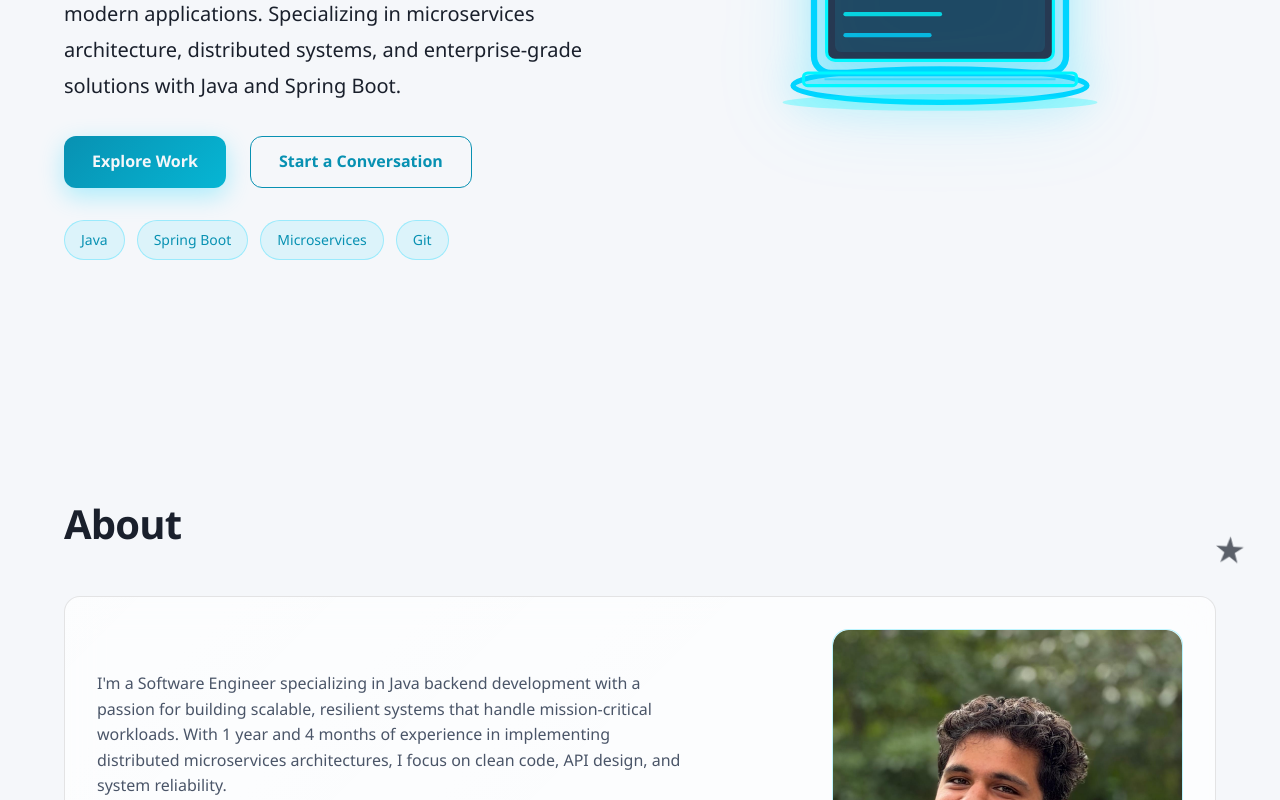
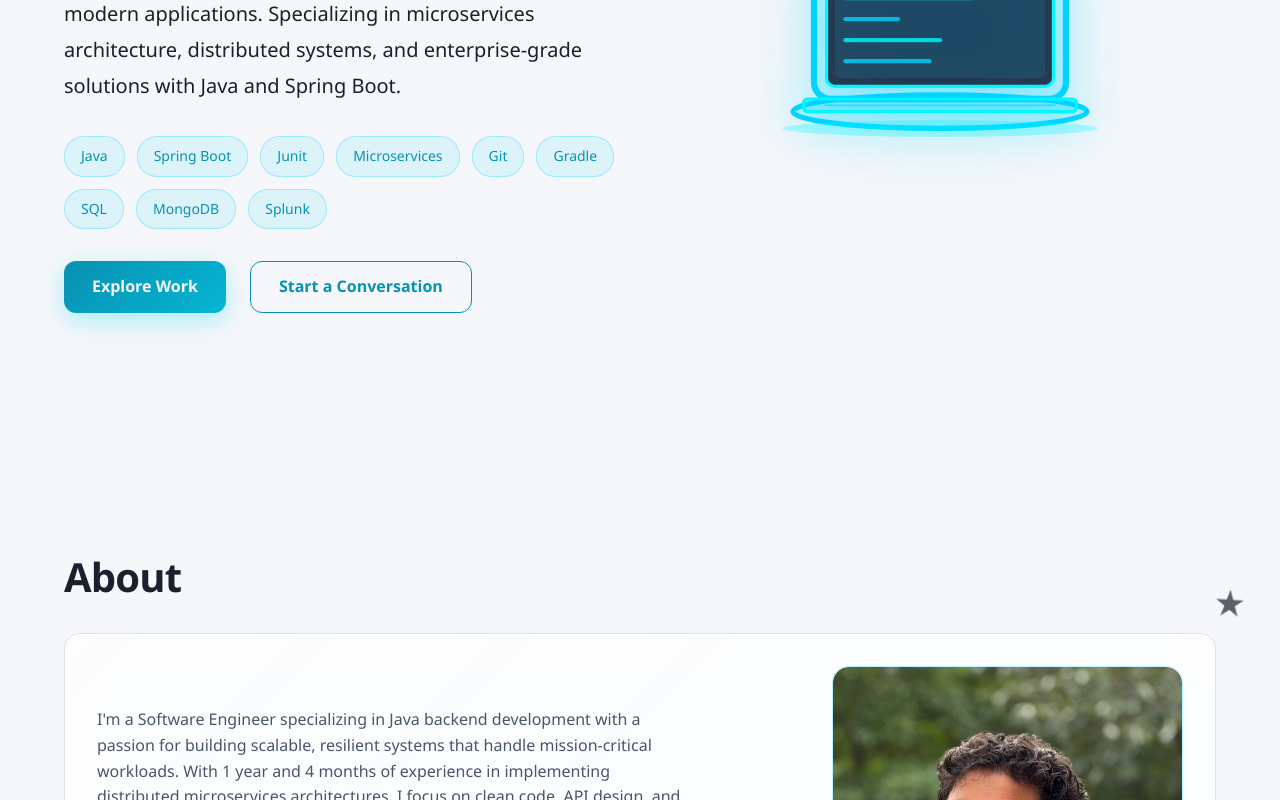
Before and after one commit to UndavalliJagadeesh/jagadeeshundavalli, a React (Vite) app: page / in a window 1280 px wide. Shown: the part 420-1220 px from the top of the page. Built offline with nearby package versions, Linux system fonts and the light colour scheme; no server answers; a web font is replaced by a local one.

Commit message:
feat: Centralize portfolio content in `portfolioData.js` and update components to dynamically render data from it.

```diff
--- a/src/components/About.jsx
+++ b/src/components/About.jsx
@@ -1,29 +1,46 @@
 import { useExperienceCalculation } from '../hooks/useExperienceCalculation';
+import { usePortfolioData } from '../hooks/usePortfolioData';
 
 const About = () => {
-    const experienceYears = useExperienceCalculation(new Date(2024, 9, 1)); // Oct 2024
+    const { data, loading } = usePortfolioData();
+
+    // Calculate experience - use fallback date if data not loaded
+    const startDate = data?.about?.startDate
+        ? new Date(data.about.startDate)
+        : new Date(2024, 9, 7);
+    const experienceYears = useExperienceCalculation(startDate);
+
+    if (loading || !data) {
+        return (
+            <section id="about" className="section">
+                <div className="container">
+                    <div className="section-header reveal">
+                        <h2>About</h2>
+                    </div>
+                </div>
+            </section>
+        );
+    }
+
+    const { about } = data;
 
     return (
         <section id="about" className="section">
             <div className="container">
                 <div className="section-header reveal">
-                    <h2>About</h2>
-                    <div className="floating-icon icon-star">★</div>
+                    <h2>{about.title}</h2>
+                    <div className="floating-icon icon-star">{about.icon}</div>
                 </div>
                 <div className="glass-card reveal about-card">
                     <div className="about-content">
-                        <p>
-                            I'm a Software Engineer specializing in Java backend development with a passion for building scalable,
-                            resilient systems that handle mission-critical workloads. With {experienceYears} of experience in implementing
-                            distributed microservices architectures, I focus on clean code, API design, and system reliability.
-                        </p>
-                        <p>
-                            My expertise: microservices design patterns, API development with Spring Boot. I thrive on solving
-                            complex backend challenges and mentoring teams on best practices.
-                        </p>
+                        {about.content.map((paragraph, index) => (
+                            <p key={index}>
+                                {paragraph.replace("{experienceYears}", experienceYears)}
+                            </p>
+                        ))}
                     </div>
                     <div className="about-photo">
-                        <img src="/assets/profileImage.jpeg" alt="Jagadeesh Undavalli" className="photo-image" />
+                        <img src={about.profileImage} alt={about.profileImageAltText} className="photo-image" />
                     </div>
                 </div>
             </div>
--- a/src/components/Contact.jsx
+++ b/src/components/Contact.jsx
@@ -16,7 +16,7 @@ const Contact = () => {
         );
     }
 
-    const { contactInfo } = data;
+    const { contactInfo, sections } = data;
 
     return (
         <section id="contact" className="section">
--- a/src/components/Experience.jsx
+++ b/src/components/Experience.jsx
@@ -17,14 +17,14 @@ const Experience = () => {
         );
     }
 
-    const { experience } = data;
+    const { experience, sections } = data;
 
     return (
         <section id="experience" className="section">
             <div className="container">
                 <div className="section-header reveal">
-                    <h2>Professional Journey</h2>
-                    <div className="floating-icon icon-star">💼</div>
+                    <h2>{sections.experience.title}</h2>
+                    <div className="floating-icon icon-briefcase">{sections.experience.icon}</div>
                 </div>
                 <div className="experience-scroll">
                     {experience.map((exp) => (
--- a/src/components/Header.jsx
+++ b/src/components/Header.jsx
@@ -1,8 +1,10 @@
 import { useState } from 'react';
+import { usePortfolioData } from '../hooks/usePortfolioData';
 import ThemeToggle from './ThemeToggle';
 
 const Header = ({ onNavigate }) => {
     const [mobileMenuOpen, setMobileMenuOpen] = useState(false);
+    const { data, loading } = usePortfolioData();
 
     const handleClick = (e, href) => {
         e.preventDefault();
@@ -10,18 +12,35 @@ const Header = ({ onNavigate }) => {
         if (window.innerWidth <= 640) setMobileMenuOpen(false);
     };
 
+    if (loading || !data) {
+        return (
+            <header className="site-header">
+                <div className="container header-inner">
+                    <a className="logo" href="#home">Loading...</a>
+                </div>
+            </header>
+        );
+    }
+
+    const { header } = data;
+
     return (
         <header className="site-header">
             <div className="container header-inner">
                 <a className="logo" href="#home" onClick={(e) => handleClick(e, '#home')}>
-                    JU
+                    {header.logo}
                 </a>
 
                 <nav id="nav" className={`nav ${mobileMenuOpen ? 'active' : ''}`}>
-                    <a href="#about" onClick={(e) => handleClick(e, '#about')}>About</a>
-                    <a href="#experience" onClick={(e) => handleClick(e, '#experience')}>Experience</a>
-                    <a href="#projects" onClick={(e) => handleClick(e, '#projects')}>Projects</a>
-                    <a href="#contact" onClick={(e) => handleClick(e, '#contact')}>Contact</a>
+                    {header.navigation.map((item, index) => (
+                        <a
+                            key={index}
+                            href={item.href}
+                            onClick={(e) => handleClick(e, item.href)}
+                        >
+                            {item.label}
+                        </a>
+                    ))}
                 </nav>
 
                 <div style={{ display: 'flex', alignItems: 'center', gap: '1rem' }}>
--- a/src/components/Hero.jsx
+++ b/src/components/Hero.jsx
@@ -34,6 +34,11 @@ const Hero = ({ onNavigate }) => {
                     <p className="lead">
                         {hero.description}
                     </p>
+                    <div className="tech-stack">
+                        {hero.techStack.map((tech, index) => (
+                            <span key={index} className="tech-badge">{tech}</span>
+                        ))}
+                    </div>
                     <div className="ctas">
                         <a href={hero.primaryButton.link} onClick={(e) => handleClick(e, hero.primaryButton.link)} className="btn btn-primary">
                             {hero.primaryButton.text}
@@ -41,11 +46,6 @@ const Hero = ({ onNavigate }) => {
                         <a href={hero.secondaryButton.link} onClick={(e) => handleClick(e, hero.secondaryButton.link)} className="btn btn-secondary">
                             {hero.secondaryButton.text}
                         </a>
-                    </div>
-                    <div className="tech-stack">
-                        {hero.techStack.map((tech, index) => (
-                            <span key={index} className="tech-badge">{tech}</span>
-                        ))}
                     </div>
                 </div>
                 <div className="hero-visual reveal">
--- a/src/components/Projects.jsx
+++ b/src/components/Projects.jsx
@@ -25,7 +25,7 @@ const Projects = () => {
         );
     }
 
-    const { projects } = data;
+    const { projects, sections } = data;
 
     return (
         <section id="projects" className="section">
--- a/src/data/portfolioData.js
+++ b/src/data/portfolioData.js
@@ -1,6 +1,46 @@
 // ============================================
 //    PORTFOLIO DATA
 // ============================================
+
+// Header/Navigation
+export const header = {
+    logo: "JU",
+    navigation: [
+        { label: "About", href: "#about" },
+        { label: "Experience", href: "#experience" },
+        { label: "Projects", href: "#projects" },
+        { label: "Contact", href: "#contact" }
+    ]
+};
+
+// About Section
+export const about = {
+    title: "About",
+    icon: "★",
+    content: [
+        "I'm a Software Engineer specializing in Java backend development with a passion for building scalable, resilient systems that handle mission-critical workloads. With {experienceYears} of experience in implementing distributed microservices architectures, I focus on clean code, API design, and system reliability.",
+        "My expertise: microservices design patterns, API development with Spring Boot. I thrive on solving complex backend challenges and mentoring teams on best practices."
+    ],
+    profileImage: "/assets/profileImage.jpeg",
+    profileImageAltText: "Jagadeesh Undavalli",
+    startDate: "2024-10-07" // ISO format for experience calculation
+};
+
+// Section Metadata
+export const sections = {
+    experience: {
+        title: "Professional Journey",
+        icon: "💼"
+    },
+    projects: {
+        title: "Featured Work",
+        icon: "🚀"
+    },
+    contact: {
+        title: "Get In Touch",
+        icon: "📧"
+    }
+};
 
 // Hero Section
 export const hero = {
@@ -15,7 +55,15 @@ export const hero = {
         text: "Start a Conversation",
         link: "#contact"
     },
-    techStack: ["Java", "Spring Boot", "Microservices", "Git"]
+    techStack: ['Java',
+        'Spring Boot',
+        'Junit',
+        'Microservices',
+        'Git',
+        'Gradle',
+        'SQL',
+        'MongoDB',
+        'Splunk']
 };
 
 // Projects Data
--- a/src/hooks/usePortfolioData.js
+++ b/src/hooks/usePortfolioData.js
@@ -32,6 +32,9 @@ export const usePortfolioData = () => {
 
                 // Fallback to local data
                 setData({
+                    header: fallbackData.header,
+                    about: fallbackData.about,
+                    sections: fallbackData.sections,
                     hero: fallbackData.hero,
                     projects: fallbackData.projects,
                     experience: fallbackData.experience,
--- a/src/styles.css
+++ b/src/styles.css
@@ -553,7 +553,7 @@ p {
 
 .section-header {
   position: relative;
-  margin-bottom: var(--spacing-xl);
+  margin-bottom: var(--spacing-xs);
 }
 
 .section-header h2 {
```
